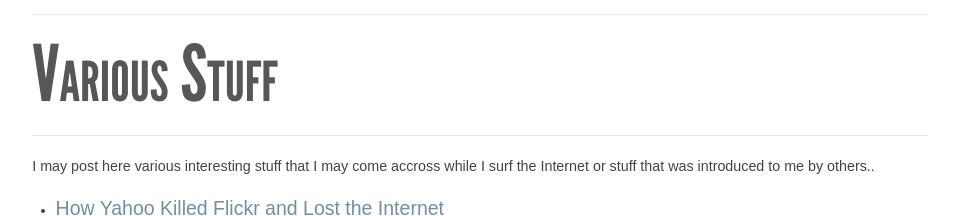
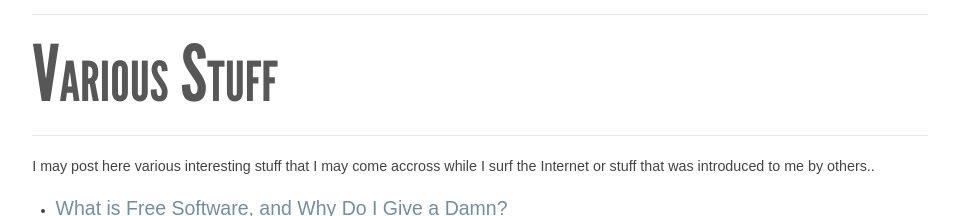
Before and after one commit to vasilakisfil/mySite, a PHP site: page / in a window 1280 px wide. Shown: the part 6284-6500 px from the top of the page, without its empty margins (285-1244 px from the left). Run offline with PHP 8.4, Linux system fonts and the light colour scheme.

Commit message:
Add citizenweb link in Various Stuff section

```diff
--- a/outputFs.php
+++ b/outputFs.php
@@ -548,6 +548,12 @@ function dispStuffContent()
 
 
       <ul>
+
+        <li><a href="https://citizenweb.is/vox/2013/02/what-is-free-software-and-why-do-i-give-a-damn/">
+            <span class="type_span2">What is Free Software, and Why Do I Give a Damn?<span></a>
+            <p class="info"></p>
+        </li>
+
         <li><a href="http://gizmodo.com/5910223/how-yahoo-killed-flickr-and-lost-the-internet"><span class="type_span2">
             How Yahoo Killed Flickr and Lost the Internet</span></a><br />
           <p class="info"></p>
```
